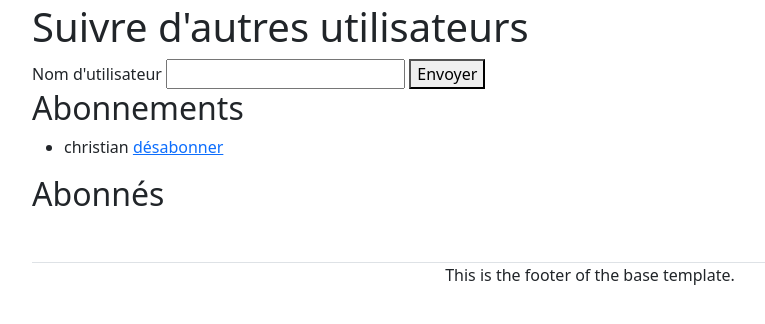
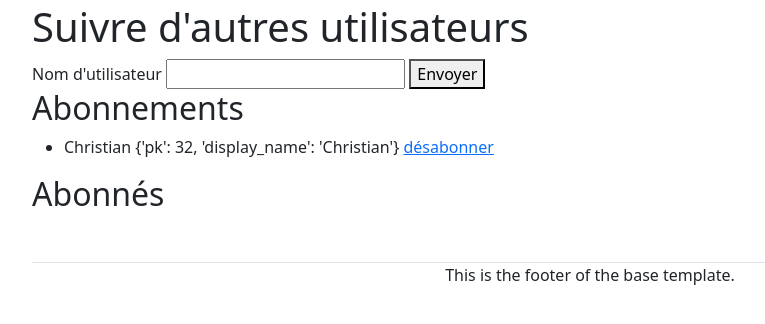
Before and after one commit to christian-debray/oc-litrevu, a Django app: page /litrevu/subscriptions in a window 1280 px wide. Shown: the part 69-393 px from the top of the page, without its empty margins (50-815 px from the left). Run offline with Django 5.2, Linux system fonts and the light colour scheme; a user stored in the database is signed in; data comes from the database, SQL or seed files in the repository; both versions use the stored data as it was after the commit; some libraries are stand-ins or nearby versions.

Commit message:
Add display name field to User table, unique username is always lowercase

```diff
--- a/app/forms.py
+++ b/app/forms.py
@@ -11,6 +11,9 @@
         required=True,
         validators=[validators.ProhibitNullCharactersValidator, validators.MaxLengthValidator(150)],
     )
+
+    def clean_follow_username(self):
+        return self.cleaned_data.get('follow_username').lower()
 
 
 class EditTicketForm(forms.ModelForm):
--- a/app/models.py
+++ b/app/models.py
@@ -4,12 +4,32 @@
 from django.contrib.auth.models import AbstractUser
 from django.urls import reverse
 from abc import abstractmethod
+from django.utils.translation import gettext as _
 
 
 class User(AbstractUser):
     """Our custom User class
     see https://docs.djangoproject.com/en/5.1/topics/auth/customizing/#auth-custom-user
+
+    Additionnal fields:
+
+    - *display_name*: Record the user name as it got entered during registration.
+                Used for display only. *User.username* will store the lowercase version of the *display_name*.
     """
+    display_name = models.CharField(
+        max_length=150,
+        null=False,
+        verbose_name=_("username"),
+        validators=[AbstractUser.username_validator],
+        help_text=_(
+            "Required. 150 characters or fewer. Letters, digits and @/./+/-/_ only."
+        ),
+    )
+
+    def save(self, *args, **kwargs):
+        if not self.display_name:
+            self.display_name = self.username
+        super().save(*args, **kwargs)
 
 
 class AbstractPostEntry(models.Model):
--- a/app/subscriptions.py
+++ b/app/subscriptions.py
@@ -21,16 +21,19 @@
     return User.objects.filter(following__in=UserFollows.objects.filter(followed_user=user))
 
 
-def subscribe_to_user(user: User, follow_username: str):
+def subscribe_to_user(user: User, follow_username: str) -> User:
     """Try to follow another user.
 
     - follow_username must be the exact username of a user not already followed.
     - Raises DoesNotExist if the user to follow is not found.
+
+    Returns the followed user if successful.
     """
     not_followed = User.objects.exclude(followed_by__user=user).exclude(pk=user.pk)
     follow_user = not_followed.get(username=follow_username)
     follow = UserFollows.objects.create(user=user, followed_user=follow_user)
     follow.save()
+    return follow_user
 
 
 def cancel_subscription(user: User, followed_user_id: int):
--- a/app/views.py
+++ b/app/views.py
@@ -47,13 +47,8 @@
         subscribe_form = _handle_subscription_form(request)
     else:
         subscribe_form = forms.SubscribeToUserForm()
-    following = [
-        {"user_id": u.pk, "username": u.username}
-        for u in subscription_tools.followed_users(request.user)
-    ]
-    followers = [
-        {"username": u.username} for u in subscription_tools.followers(request.user)
-    ]
+    following = subscription_tools.followed_users(request.user).values("pk", "display_name")
+    followers = subscription_tools.followers(request.user).values("pk", "display_name")
     context = {
         "subscribe_form": subscribe_form,
         "following": following,
@@ -69,9 +64,9 @@
     if form.is_valid():
         follow_username = form.cleaned_data.get("follow_username")
         try:
-            subscription_tools.subscribe_to_user(request.user, follow_username)
+            followed = subscription_tools.subscribe_to_user(request.user, follow_username)
             success_msg = _("You are now following %(username)s") % {
-                "username": follow_username
+                "username": followed.display_name
             }
             messages.success(request, success_msg)
         except ObjectDoesNotExist:
@@ -87,7 +82,7 @@
 def subscription_cancel(request: HttpRequest, followed_user_id: int) -> HttpResponse:
     """Cancel subscription to another user's posts."""
     try:
-        followed_username = User.objects.get(pk=followed_user_id).username
+        followed_username = User.objects.get(pk=followed_user_id).display_name
         if subscription_tools.cancel_subscription(
             request.user, followed_user_id=followed_user_id
         ):
--- a/templates/app/components/review_view.html
+++ b/templates/app/components/review_view.html
@@ -5,7 +5,7 @@
     {% endif %}
     {% include "app/components/time_published.html" with time_published=review.time_created %}
     {% if review.user_id != request.user.id %}
-        <p>{{review.user.username}} a posté une critique</p>
+        <p>{{review.user.display_name}} a posté une critique</p>
     {% else %}
         <p>Vous avez posté une critique</p>
     {% endif %}
--- a/templates/app/components/ticket_request_view.html
+++ b/templates/app/components/ticket_request_view.html
@@ -5,7 +5,7 @@
         <span class="debug">(ticket {{ticket.id}} by {{ticket.user_id}})</span>
     {% endif %}
     {% if ticket.user_id != request.user.id %}
-        <p>{{ticket.user.username}} a demandé une critique</p>
+        <p>{{ticket.user.display_name}} a demandé une critique</p>
     {% else %}
         <p>Vous avez demandé une critique</p>
     {% endif %}
--- a/templates/app/subscriptions/subscriptions.html
+++ b/templates/app/subscriptions/subscriptions.html
@@ -16,14 +16,14 @@
     <h2>Abonnements</h2>
     <ul>
     {% for u in following %}
-        <li>{{u.username}} <a href="{% url 'cancel_subscription' u.user_id %}">désabonner</a></li>
+        <li>{{u.display_name}} {{u}} <a href="{% url 'cancel_subscription' u.pk %}">désabonner</a></li>
     {% endfor %}
     </ul>
 <div>
     <h2>Abonnés</h2>
     <ul>
         {% for u in followers %}
-            <li>{{u.username}}</li>
+            <li>{{u.display_name}} {{u}}</li>
         {% endfor %}
     </ul>
 </div>
```
Also changed, not shown: my_auth/forms.py (+7 -2 lines), my_auth/views.py (+4 -3 lines), app/migrations/0003_user_display_name.py (added), db.sqlite3.
